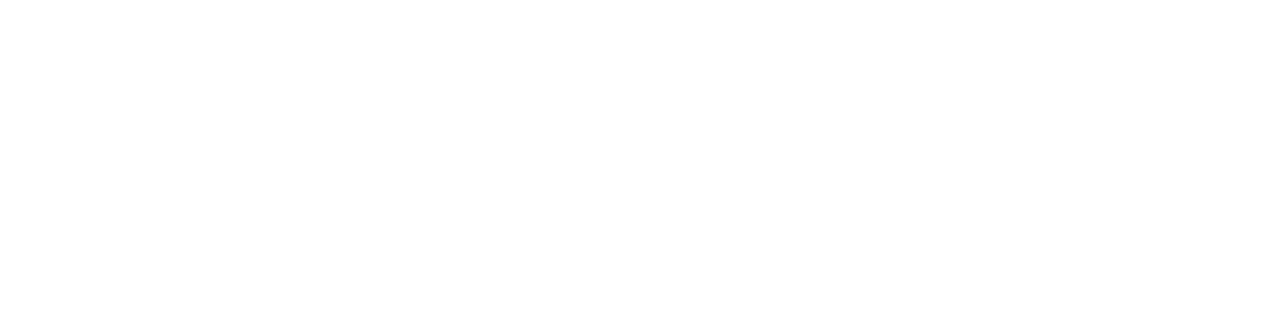
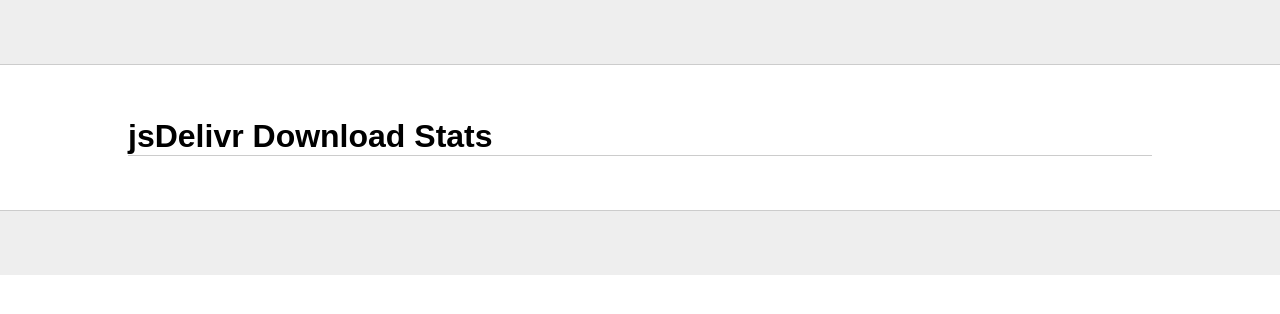
Before and after one commit to create3000/jsdelivr-download-stats, a plain HTML site: page docs/index.html in a window 1280 px wide. Drawn offline with Linux system fonts and the light colour scheme.

Commit message:
Added meta data.

```diff
--- a/docs/assets/styles.css
+++ b/docs/assets/styles.css
@@ -1,6 +1,35 @@
 @charset "utf-8";
 
+html,
+body {
+  margin: 0px;
+  padding: 0px;
+  font-family: sans-serif;
+}
+
+header {
+  height: 4em;
+  background-color: #eee;
+  border-bottom: 1px solid #ccc;
+}
+
+main {
+  margin: 0px;
+  padding: 2em 8em;
+}
+
+footer {
+  height: 4em;
+  background-color: #eee;
+  border-top: 1px solid #ccc;
+}
+
+h1 {
+  border-bottom: 1px solid #ccc;
+}
+
 x3d-canvas {
-  width: 768px;
-  height: 432px;
+  width: 100%;
+  height: auto;
+  aspect-ratio: 16 / 5;
 }
--- a/docs/index.html
+++ b/docs/index.html
@@ -2,13 +2,23 @@
 <html>
   <head>
     <meta charset="utf-8">
+    <title>jsDelivr Download Stats</title>
+    <meta name="viewport" content="width=device-width, initial-scale=1">
+    <meta name="description" content="Get the latest download stats from your npm package, GitHub release or any file hosted on jsDelivr.">
+    <meta name="keywords" content="jsDelivr, download, stats, npm, GitHub, CDN">
+    <link rel="icon" href="assets/images/favicon.ico">
     <script type="module" src="assets/stats.js"></script>
     <link rel="stylesheet" href="assets/styles.css">
   </head>
   <body>
-    <x3d-canvas
-        contentScale="auto"
-        update="auto"
-        xsrc="path/to/your/X3D/world.x3d"></x3d-canvas>
+    <header></header>
+    <main>
+      <h1>jsDelivr Download Stats</h1>
+      <x3d-canvas
+          contentScale="auto"
+          update="auto"
+          xsrc="path/to/your/X3D/world.x3d"></x3d-canvas>
+    </main>
+    <footer></footer>
   </body>
 </html>
```
Also changed, not shown: docs/assets/images/favicon.ico (added), 1 other file.
